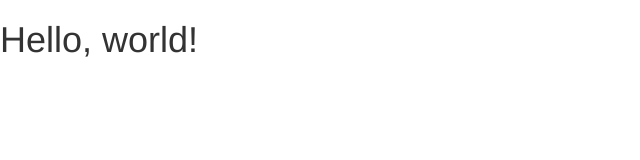
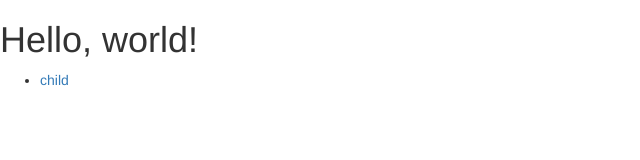
Before and after one commit to harsh-lamba/progressTracker, a plain HTML site: page index.html in a window 1280 px wide. Shown: the full height of the page, 0-640 px from the left. Drawn offline with nearby package versions, Linux system fonts and the light colour scheme.

Commit message:
wrong logic

```diff
--- a/index.html
+++ b/index.html
@@ -17,8 +17,10 @@
       <script src="https://oss.maxcdn.com/respond/1.4.2/respond.min.js"></script>
     <![endif]-->
   </head>
-  <body>
+  <body data-ng-app="progressTracker.module">
     <h1>Hello, world!</h1>
+
+    <progress-tracker></progress-tracker>
 
     <!-- jQuery (necessary for Bootstrap's JavaScript plugins) -->
     <script src="https://ajax.googleapis.com/ajax/libs/jquery/1.11.3/jquery.min.js"></script>
--- a/js/directive.js
+++ b/js/directive.js
@@ -3,9 +3,9 @@
 	angular.module('progressTracker.module')
 		.directive('progressTracker', progressTracker);
 
-	progressTracker.$inject = ['progressTrackerService'];
+	progressTracker.$inject = ['progressTrackerService', '$compile'];
 
-	function progressTracker(progressTrackerService){
+	function progressTracker(progressTrackerService, $compile){
 		var directive;
 
 		directive = {
@@ -13,7 +13,8 @@
 			scope : {
 
 			},
-			compile : compileFunction
+			compile : compileFunction,
+			replace : true
 		};
 
 		return directive;
@@ -32,6 +33,9 @@
 
 			function linkFunction(scope, element, attribute){
 
+				var dom  = progressTrackerService.domCreation();
+
+				element.append($compile(dom)(scope));
 			}
 
 		}
--- a/js/service.js
+++ b/js/service.js
@@ -1,28 +1,17 @@
 	(function(){
 		'use strict';
-		angular.module('progressTracker.module'),
+		angular.module('progressTracker.module').
 			service('progressTrackerService', progressTrackerService);
 
 		progressTrackerService.$inject = [];
 
 		function progressTrackerService(){
 			var service,
-				_tracker;
+				_tracker,
+				_domElement;
 
-			service = {
-				getTrackerJson : getTrackerJson
-			};
-
-			return service;
-
-			///////////////////////////////
-
-			function getTrackerJson(){
-				return _tracker;
-			}
-
-			//////////////////////////////
-			//------JSON
+			/////////////////////////////
+			//------JSON and object
 			//////////////////////////////
 			_tracker =
 			[
@@ -98,6 +87,55 @@
 						}
 					]
 				},
-			]
+			];
+
+			_domElement = {
+				"ulElem" : angular.element("<ul></li>"),
+				"liElem" : angular.element("<li></li>"),
+				"aElem" : angular.element("<a></a>")
+			}
+
+			service = {
+				domCreation : domCreation
+			};
+
+			return service;
+
+			///////////////////////////////
+
+			function domCreation(){
+				_recursiveIteration(_tracker);
+
+				console.log(_domElement.ulElem);
+
+				return _domElement.ulElem;
+			}
+
+			function _recursiveIteration(jsonObj){
+				debugger;
+				if (typeof jsonObj !== "object")
+					return false;
+
+				//Should have ul element first
+
+				for (var item in jsonObj){
+					let current = jsonObj[item],
+						label = current.label,
+						liElem = _domElement.liElem,
+						aElem = _domElement.aElem;
+
+					//text in anchor element
+					aElem.text(label);
+
+					//Append anchor element
+					liElem.append(aElem);
+
+					//Append li element
+					_domElement.ulElem.append(liElem);
+
+
+					_recursiveIteration(current.items);
+				}
+			}
 		}
 	})();
```
